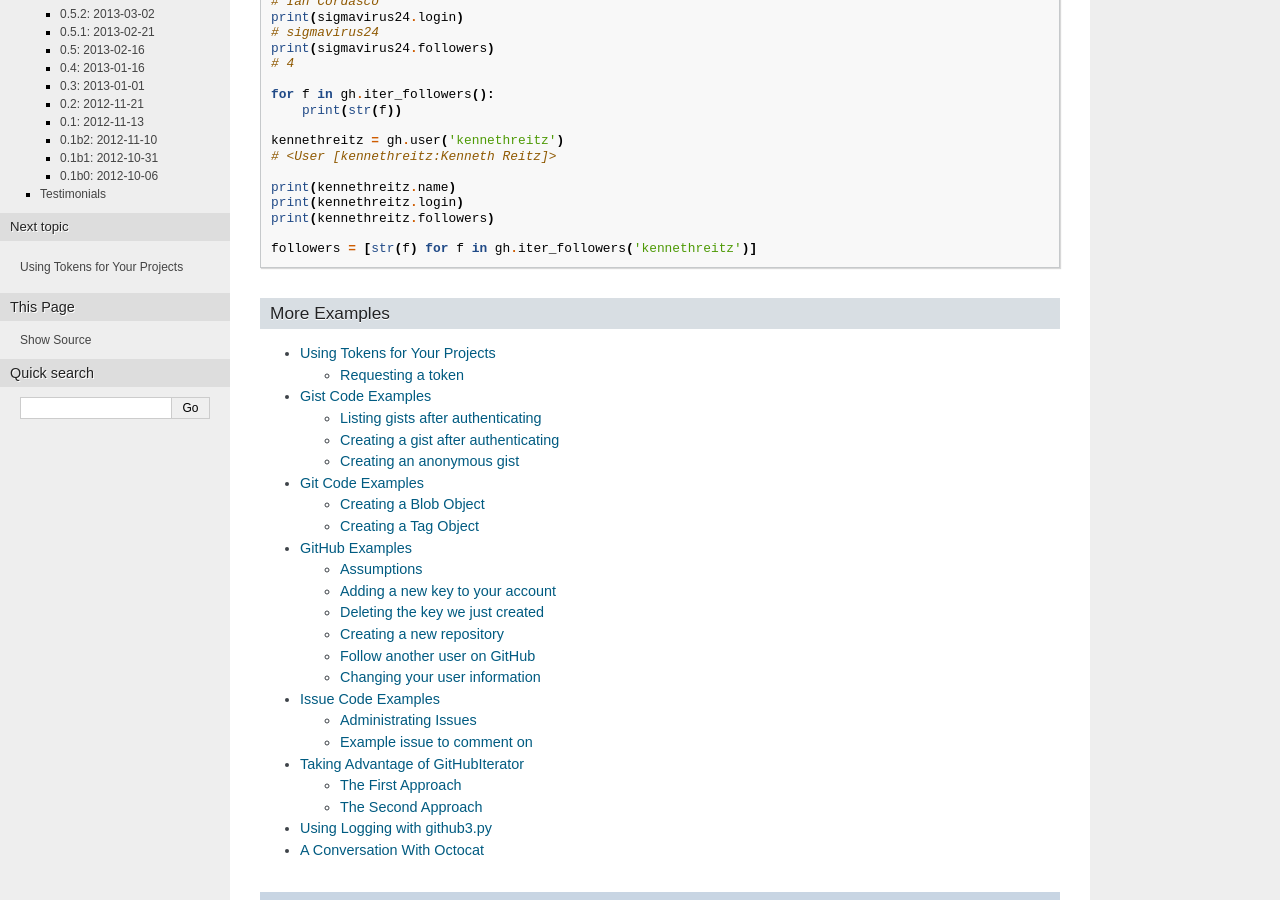
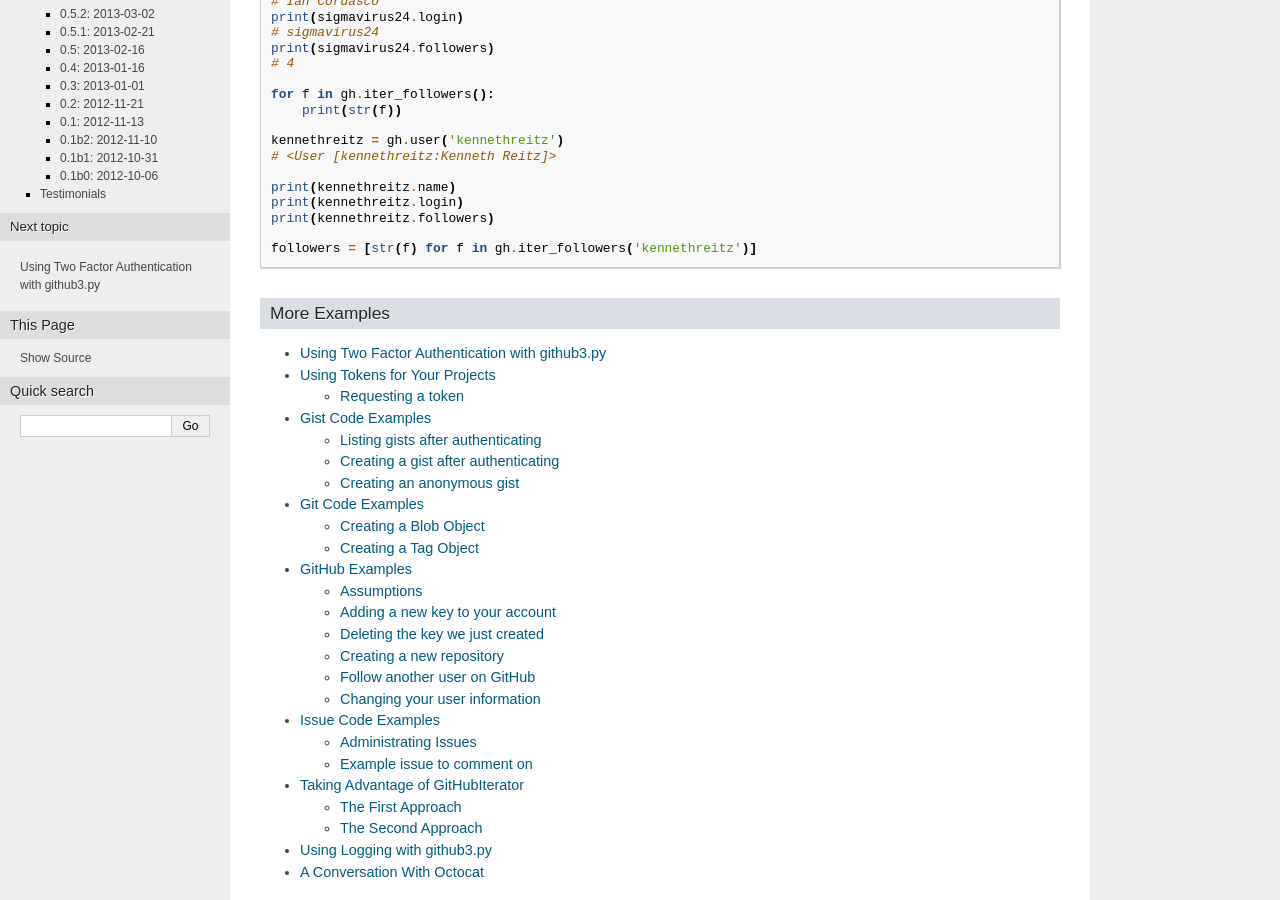
Before and after one commit to sigmavirus24/github3.py, a Sphinx documentation site: the page built from docs/index.rst, in a window 1280 px wide and 900 px high, scrolled down 445 px. Built offline with Sphinx 7.4.7, drawn with Linux system fonts in a browser that asks for light colours; comment, search, counter and statistics services are not loaded.

Commit message:
Add example to index
[ci skip]

```diff
--- a/docs/index.rst
+++ b/docs/index.rst
@@ -44,6 +44,7 @@ More Examples
 .. toctree::
     :maxdepth: 2
 
+    examples/two_factor_auth
     examples/oauth
     examples/gist
     examples/git
```
